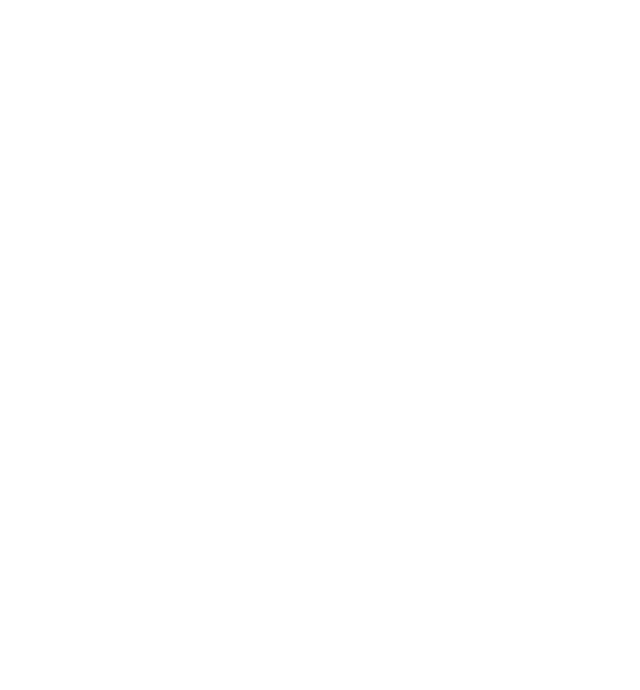
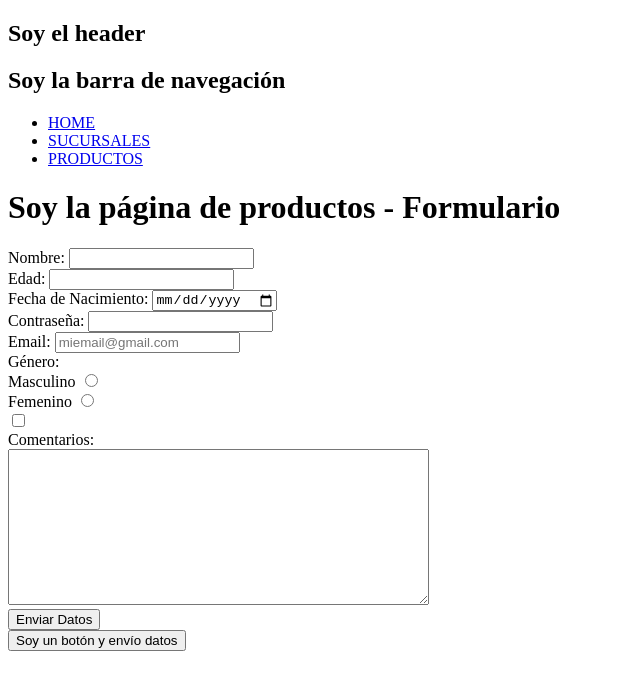
Before and after one commit to fedegal1984/git, a plain HTML site: page pages/productos.html in a window 1280 px wide. Shown: the whole page, without its empty margins (0-640 px from the left). Drawn offline with Linux system fonts and the light colour scheme.

Commit message:
formularios y otras cosas

```diff
--- a/pages/productos.html
+++ b/pages/productos.html
@@ -0,0 +1,66 @@
+<!DOCTYPE html>
+<html lang="en">
+<head>
+    <meta charset="UTF-8">
+    <meta http-equiv="X-UA-Compatible" content="IE=edge">
+    <meta name="viewport" content="width=device-width, initial-scale=1.0">
+    <title>Productos</title>
+</head>
+<body>
+    <header><h2>Soy el header</h2>
+    </header>
+    <nav><h2>Soy la barra de navegación</h2>
+        <ul>
+            <li>
+                <a href="../index.html">HOME</a>
+            </li>
+            <li>
+                <a href="./sucursales.html">SUCURSALES</a>
+            </li>
+            <li>
+                <a href="./productos.html">PRODUCTOS</a>
+            </li>
+        </ul>
+    </nav>
+    <main>
+            <h1>Soy la página de productos - Formulario</h1>
+            <form action="" method="get" id="miFormulario">
+                <label for="name" id="nombre" name="nombre" minlength="3" maxlength="40">Nombre:</label>
+                <input type="text" required>
+                <br>
+                <label for="edad">Edad:</label>
+                <input type="number">
+                <br>
+                <label for="nacimiento">Fecha de Nacimiento:</label>
+                <input type="date" id="nacimiento" name="nacimiento">
+                <br>
+                <label for="password">Contraseña:</label>
+                <input type="password" minlength="8" maxlength="12 required">
+                <br>
+                <label for="email" id="email">Email:</label>
+                <input type="email" placeholder="miemail@gmail.com" required>
+                <br>
+                <label for="genero">Género:</label>
+                <br>
+                <label for="Masculino">Masculino</label>
+                <input type="radio" value="Masculino">
+                <br>
+                <label for="Femenino">Femenino</label>
+                <input type="radio" value="Femenino">
+                <br>
+                <input type="checkbox" name="" id="">
+                <br>
+                <label for="Comentarios">Comentarios:</label>
+                <br>
+                <textarea name="Comentarios" id="Comentarios" cols="50" rows="10"></textarea>
+                <br>
+                <input type="button" value="Enviar Datos">
+                <br>
+
+
+                <button type="submit">Soy un botón y envío datos</button>
+            </form>
+    </main>
+
+</body>
+</html>
```
Also changed, not shown: index.html (+18 -2 lines), pages/sucursales.html (+30 -0 lines).
